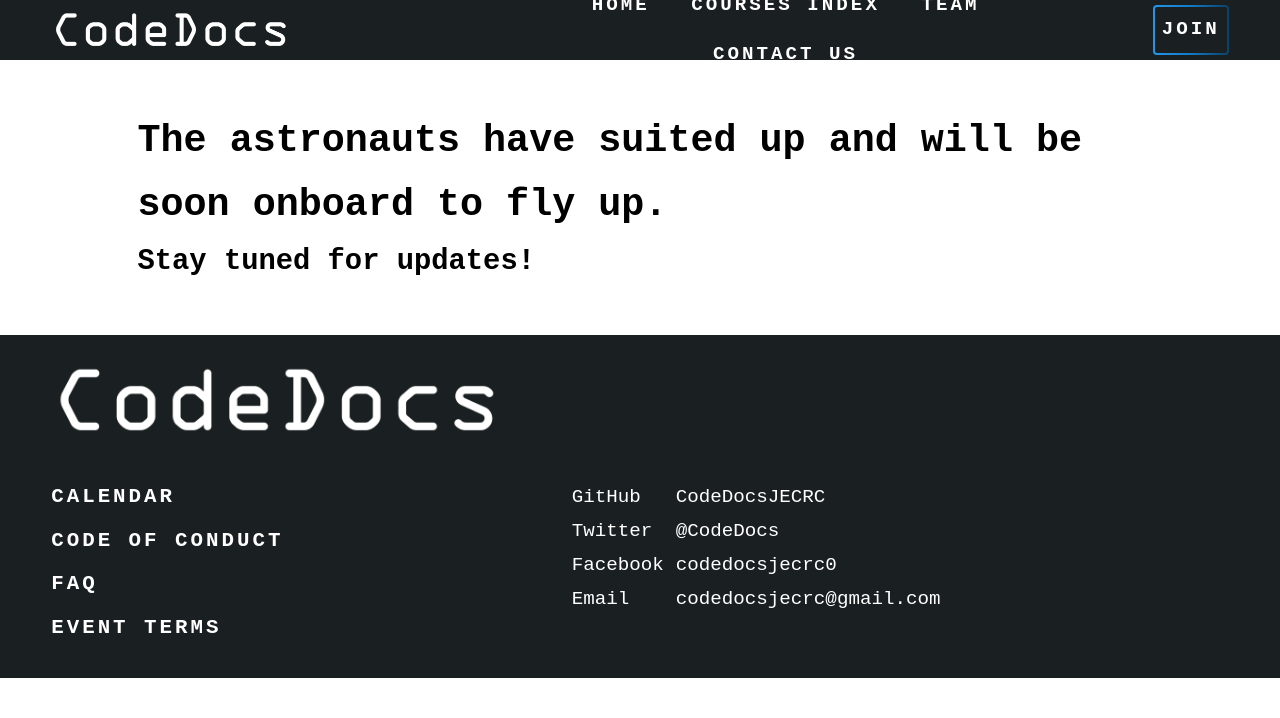
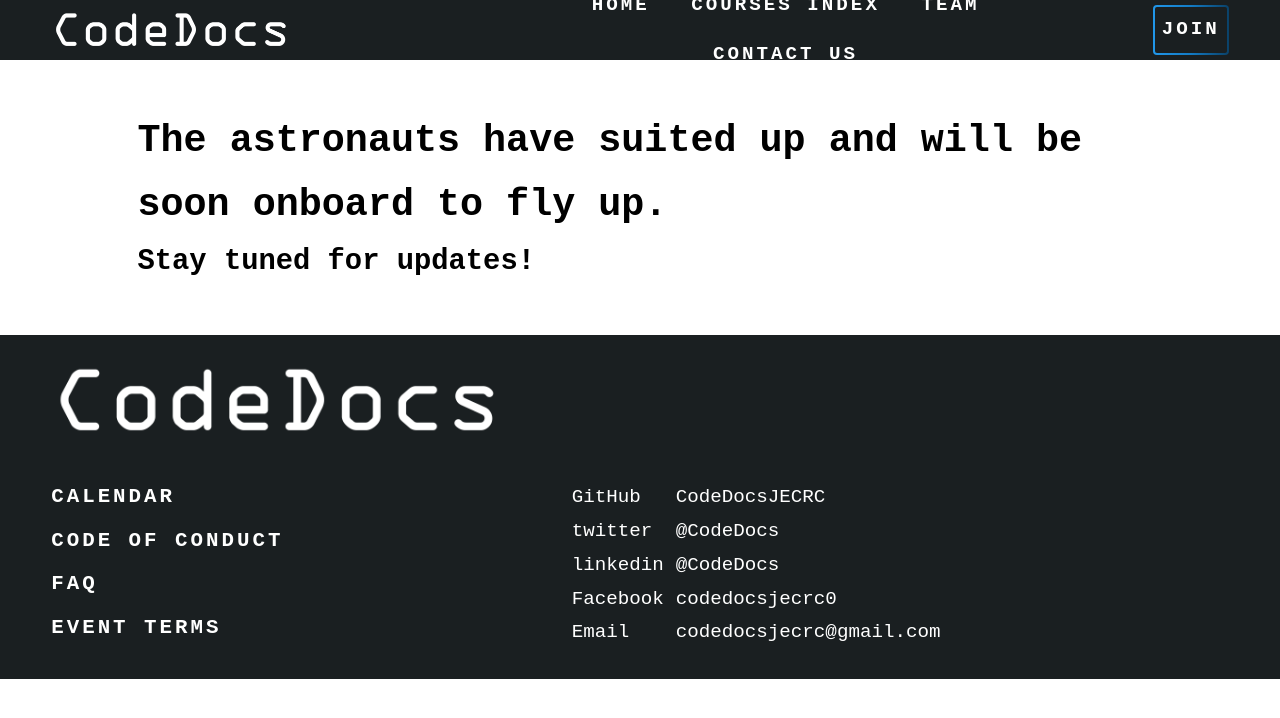
Before and after one commit to CodeDocsJECRC/codedocsjecrc.github.io, a Jekyll site: the page built from team.html, in a window 1280 px wide. Shown: the top 718 px of the page. Built offline with Jekyll 4.4.1, drawn with Linux system fonts in a browser that asks for light colours; nearby versions of some CDN libraries; some web fonts are replaced.

Commit message:
Add linkedin link

```diff
--- a/_includes/footer.html
+++ b/_includes/footer.html
@@ -26,8 +26,12 @@
               <a href="https://github.com/{{ site.github }}" target="_blank" rel="nofollow noreferrer">CodeDocsJECRC</a>
           </li>
           <li>
-              <p class="h6">Twitter</p>
+              <p class="h6">twitter</p>
               <a href="https://twitter.com/{{ site.twitter }}" target="_blank" rel="nofollow noreferrer">@CodeDocs</a>
+          </li>
+          <li>
+              <p class="h6">linkedin</p>
+              <a href="https://www.linkedin.com/company/{{ site.linkedin }}/" target="_blank" rel="nofollow noreferrer">@CodeDocs</a>
           </li>
           <li>
               <p class="h6">Facebook</p>
```
